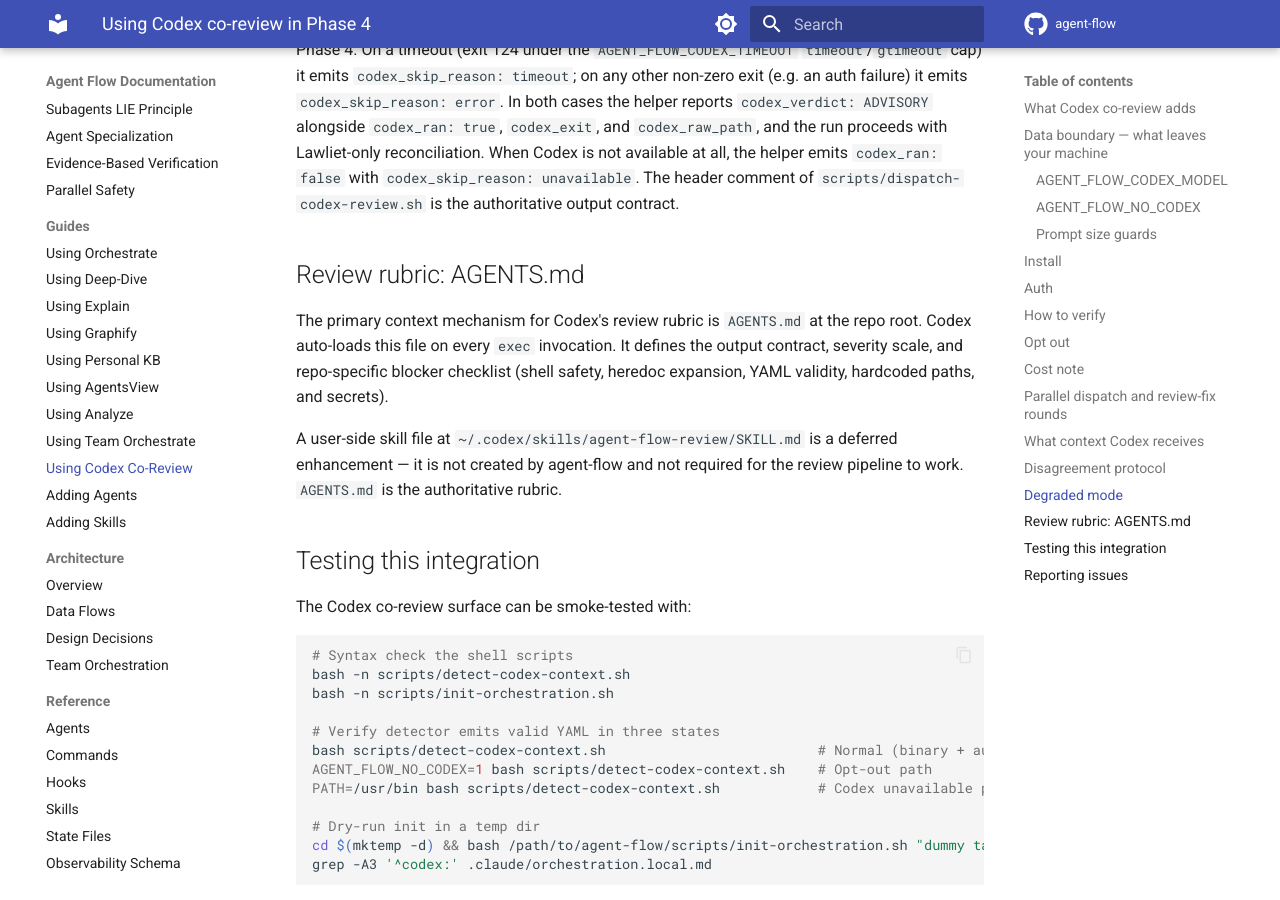
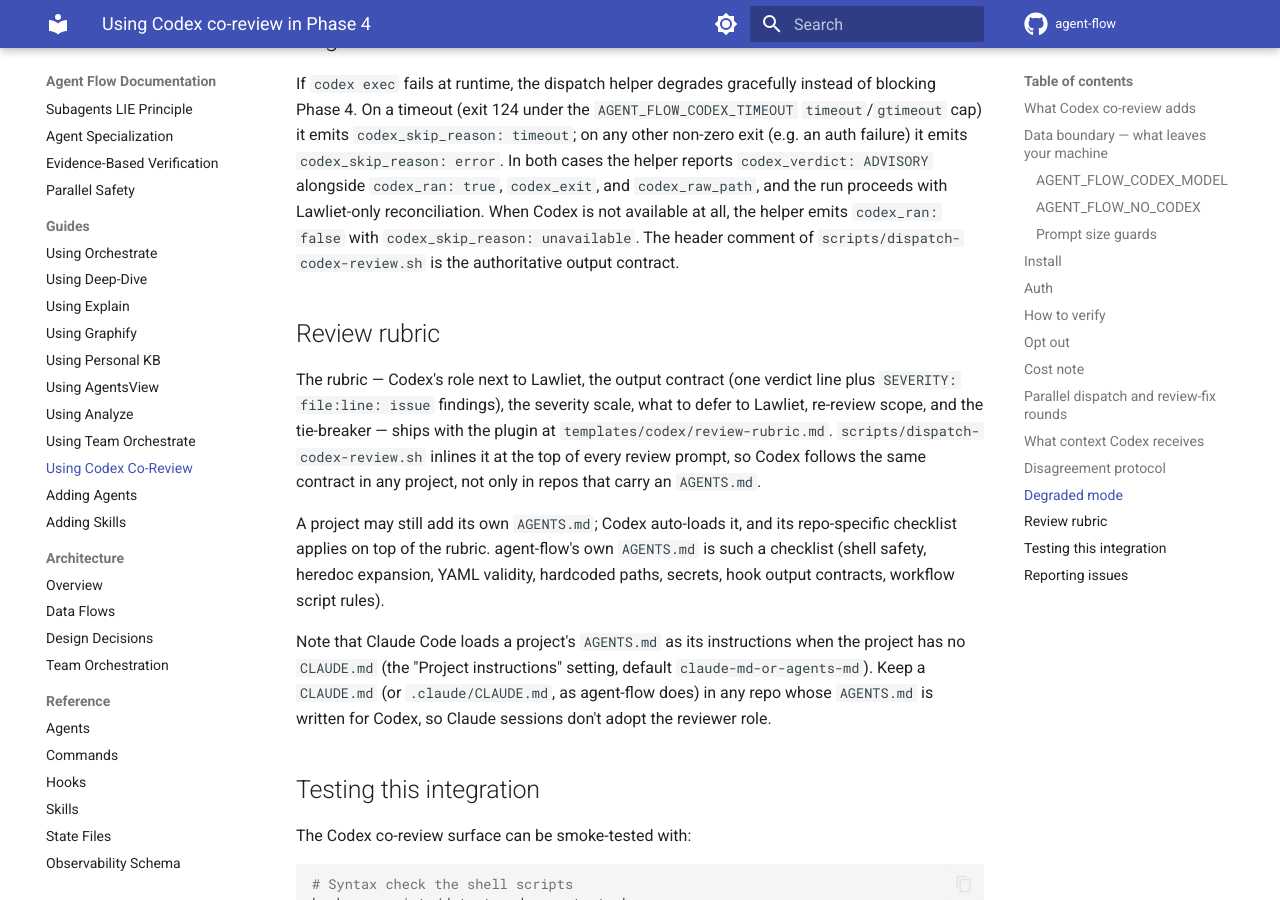
Before and after one commit to josix/agent-flow, an MkDocs documentation site: the page built from docs/guides/using-codex-review.md, in a window 1280 px wide and 900 px high, scrolled down 4827 px. Built offline with MkDocs 1.6.1 and Material for MkDocs 9.7.7, drawn with Linux system fonts in a browser that asks for light colours; comment, search, counter and statistics services are not loaded; some of the changed text lies outside the part shown.

Commit message:
fix: ship the Codex rubric with the plugin and stop Claude loading it
- templates/codex/review-rubric.md holds the general co-review rubric
  (role, output contract, severity, defer-to-Lawliet, re-review scope,
  tie-breaker); dispatch-codex-review.sh inlines it into every prompt.
  The prompt used to point Codex at an AGENTS.md only this repo had, so
  reviews in other projects got no output contract.
- AGENTS.md is now just agent-flow's repo checklist for Codex, with
  hook-output and workflow-script blocker classes added.
- Add a development guide at .claude/CLAUDE.md. Claude Code loads
  AGENTS.md as project instructions only when there is no CLAUDE.md, so
  sessions here stop adopting the Codex reviewer role and the
  "no CLAUDE.md found; AGENTS.md loaded" notice goes away. It lives
  under .claude/ because a root CLAUDE.md fails plugin validate --strict.

Co-Authored-By: Claude Fable 5.1 <noreply@anthropic.com>
Claude-Session: https://claude.ai/code/session_01F1xN66Z7CWCu9i3nJnpMjf

```diff
--- a/docs/guides/using-codex-review.md
+++ b/docs/guides/using-codex-review.md
@@ -148,8 +148,8 @@ Each Codex invocation during Phase 4 counts against your ChatGPT subscription's
 ## Parallel dispatch and review-fix rounds
 
 Codex runs as a third parallel reviewer next to Lawliet and Alphonse — it does
-not wait for Lawliet and does not receive Lawliet's findings. The `AGENTS.md`
-rubric tells Codex to skip linter-level work (Lawliet's domain), so the two
+not wait for Lawliet and does not receive Lawliet's findings. The plugin
+rubric (`templates/codex/review-rubric.md`) tells Codex to skip linter-level work (Lawliet's domain), so the two
 reviews stay complementary. Codex wall-time (up to `AGENT_FLOW_CODEX_TIMEOUT`
 seconds, default 480, when `timeout` or `gtimeout` is installed; unbounded
 without either, with a warning on stderr) overlaps with the other two
@@ -173,7 +173,8 @@ Each Codex invocation in Phase 4 is given the following context:
   diff via `--diff-base` in later rounds; subject to the size guards above)
 - Lawliet's findings — only on a sequential re-check (`--lawliet-findings`),
   never in the default parallel flow
-- `AGENTS.md` at the repo root (auto-loaded by codex on every `exec` invocation)
+- The plugin rubric `templates/codex/review-rubric.md`, inlined at the top of the prompt
+- The project's own `AGENTS.md`, if it has one (auto-loaded by codex on every `exec` invocation) — repo-specific checks on top of the rubric
 
 Codex runs with `model_reasoning_effort=high` for accuracy. The model is
 resolved explicitly and passed via `-m` because `--ignore-user-config` would
@@ -205,11 +206,13 @@ helper emits `codex_ran: false` with `codex_skip_reason: unavailable`. The
 header comment of `scripts/dispatch-codex-review.sh` is the authoritative
 output contract.
 
-## Review rubric: AGENTS.md
+## Review rubric
 
-The primary context mechanism for Codex's review rubric is `AGENTS.md` at the repo root. Codex auto-loads this file on every `exec` invocation. It defines the output contract, severity scale, and repo-specific blocker checklist (shell safety, heredoc expansion, YAML validity, hardcoded paths, and secrets).
+The rubric — Codex's role next to Lawliet, the output contract (one verdict line plus `SEVERITY: file:line: issue` findings), the severity scale, what to defer to Lawliet, re-review scope, and the tie-breaker — ships with the plugin at `templates/codex/review-rubric.md`. `scripts/dispatch-codex-review.sh` inlines it at the top of every review prompt, so Codex follows the same contract in any project, not only in repos that carry an `AGENTS.md`.
 
-A user-side skill file at `~/.codex/skills/agent-flow-review/SKILL.md` is a deferred enhancement — it is not created by agent-flow and not required for the review pipeline to work. `AGENTS.md` is the authoritative rubric.
+A project may still add its own `AGENTS.md`; Codex auto-loads it, and its repo-specific checklist applies on top of the rubric. agent-flow's own `AGENTS.md` is such a checklist (shell safety, heredoc expansion, YAML validity, hardcoded paths, secrets, hook output contracts, workflow script rules).
+
+Note that Claude Code loads a project's `AGENTS.md` as its instructions when the project has no `CLAUDE.md` (the "Project instructions" setting, default `claude-md-or-agents-md`). Keep a `CLAUDE.md` (or `.claude/CLAUDE.md`, as agent-flow does) in any repo whose `AGENTS.md` is written for Codex, so Claude sessions don't adopt the reviewer role.
 
 ## Testing this integration
 
```
Also changed, not shown: .claude/CLAUDE.md (added, +43 -0 lines), AGENTS.md (+23 -77 lines), CHANGELOG.md (+8 -0 lines), commands/orchestrate.md (+1 -1 lines), skills/verification-gates/references/codex-co-review.md (+1 -1 lines), templates/codex/review-rubric.md (added, +78 -0 lines), 2 other files.
